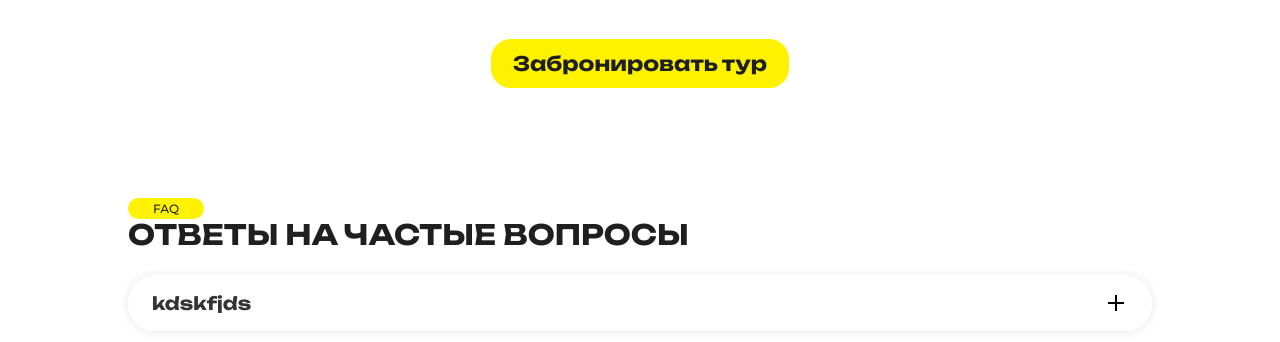
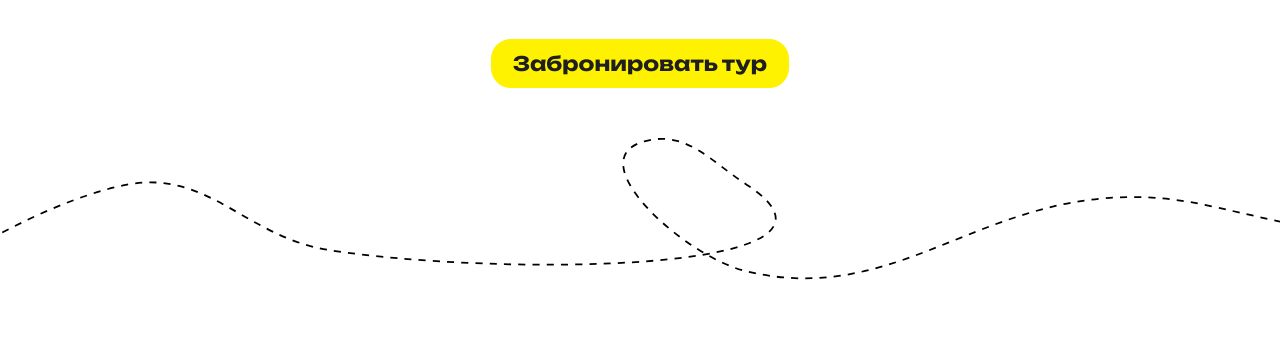
Before and after one commit to Egor3011/CelebrateLifeTravel, a Vue app in the folder frontend/: page /about in a window 1280 px wide. Shown: the part 1600-1942 px from the top of the page. Built offline with nearby package versions, Linux system fonts and the light colour scheme.

Commit message:
add line

```diff
--- /dev/null
+++ b/frontend/src/components/blocks/LineRoad.vue
@@ -0,0 +1,23 @@
+<template>
+  <div class="line-road">
+    <img src="/line_road.svg" alt="Road Line" />
+  </div>
+</template>
+
+<script setup>
+</script>
+
+<style scoped>
+.line-road {
+  width: 100%;
+  overflow: hidden;
+}
+
+.line-road img {
+  display: block;
+  width: 100%;
+  height: auto;
+  object-fit: cover;
+  object-position: center;
+}
+</style>
--- a/frontend/src/views/AboutView.vue
+++ b/frontend/src/views/AboutView.vue
@@ -22,6 +22,8 @@
       :tourDates="tourInfo.tourDatesData"
     />
 
+    <LineRoad />
+
     <FAQBlock/>
     <formMore/>
     <TGbot/>
@@ -37,6 +39,7 @@ import TGbot from '@/components/blocks/TGbot.vue';
 import FAQBlock from '@/components/blocks/FAQBlock.vue';
 import formMore from '@/components/blocks/formMore.vue';
 import TourDatesBlock from '@/components/TourDatesBlock.vue';
+import LineRoad from '@/components/blocks/LineRoad.vue';
 
 import { useRoute } from 'vue-router';
 import { onMounted, ref } from 'vue';
```
Also changed, not shown: frontend/public/line_road.svg (added).
